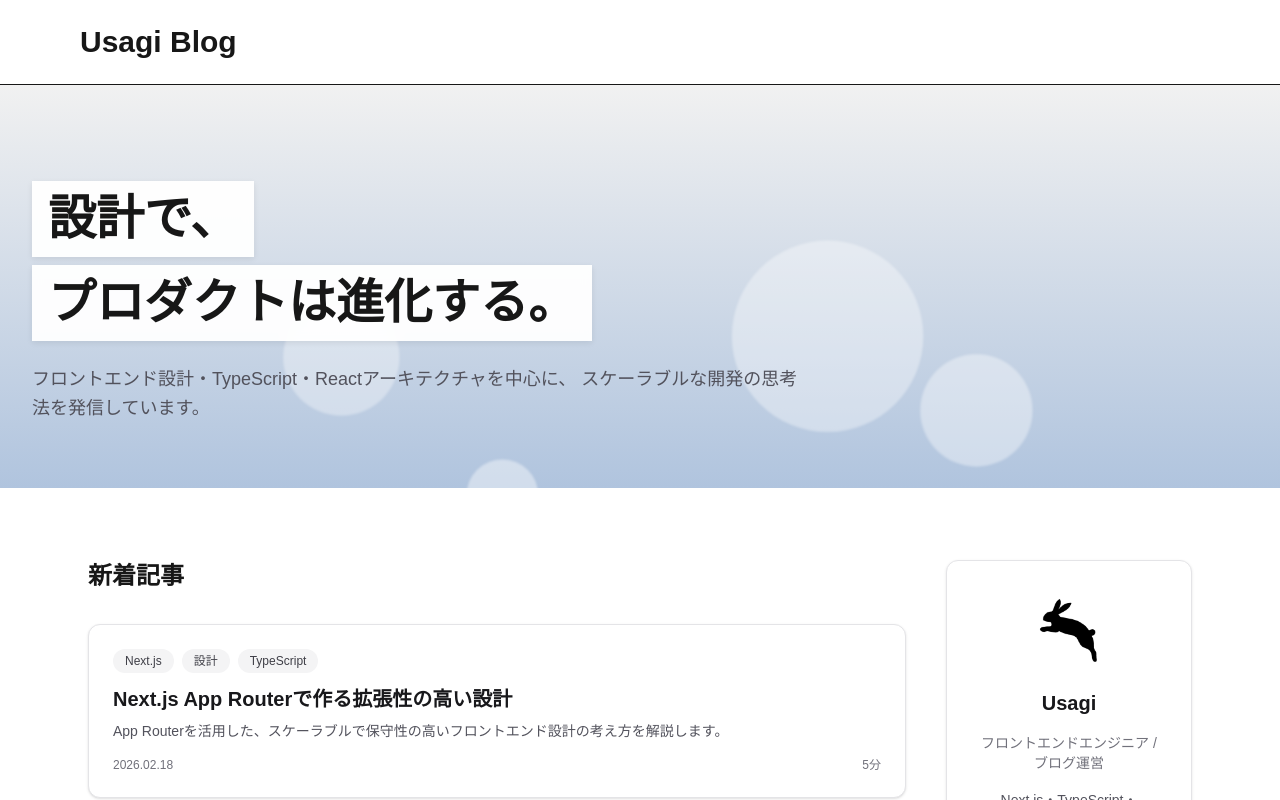
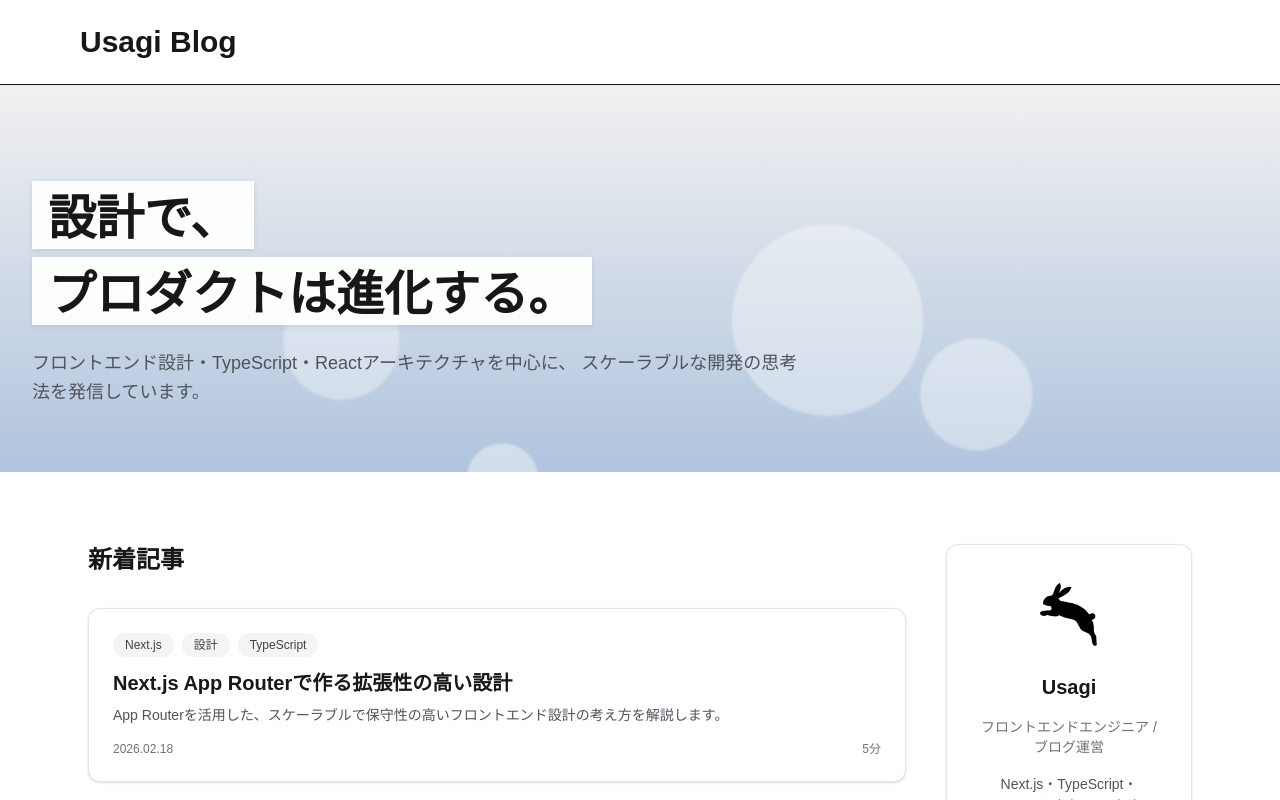
Before and after one commit to Apple-cake/next-tech-blog, a Next.js app: page / in a window 1280 px wide. Shown: the top 800 px of the page. Built offline with nearby package versions, Linux system fonts and the light colour scheme.

Commit message:
ヒーローセクションのスタイル調整

```diff
--- a/app/globals.css
+++ b/app/globals.css
@@ -135,7 +135,7 @@ body {
 ========================= */
 .hero-heading {
   display: inline-block;
-  padding: 0.5rem 1rem;
+  padding: 0.5rem 1rem 0;
   background: rgba(255, 255, 255, 0.95);
   backdrop-filter: blur(6px);
   box-shadow: 0 2px 6px rgba(0, 0, 0, 0.08);
```
